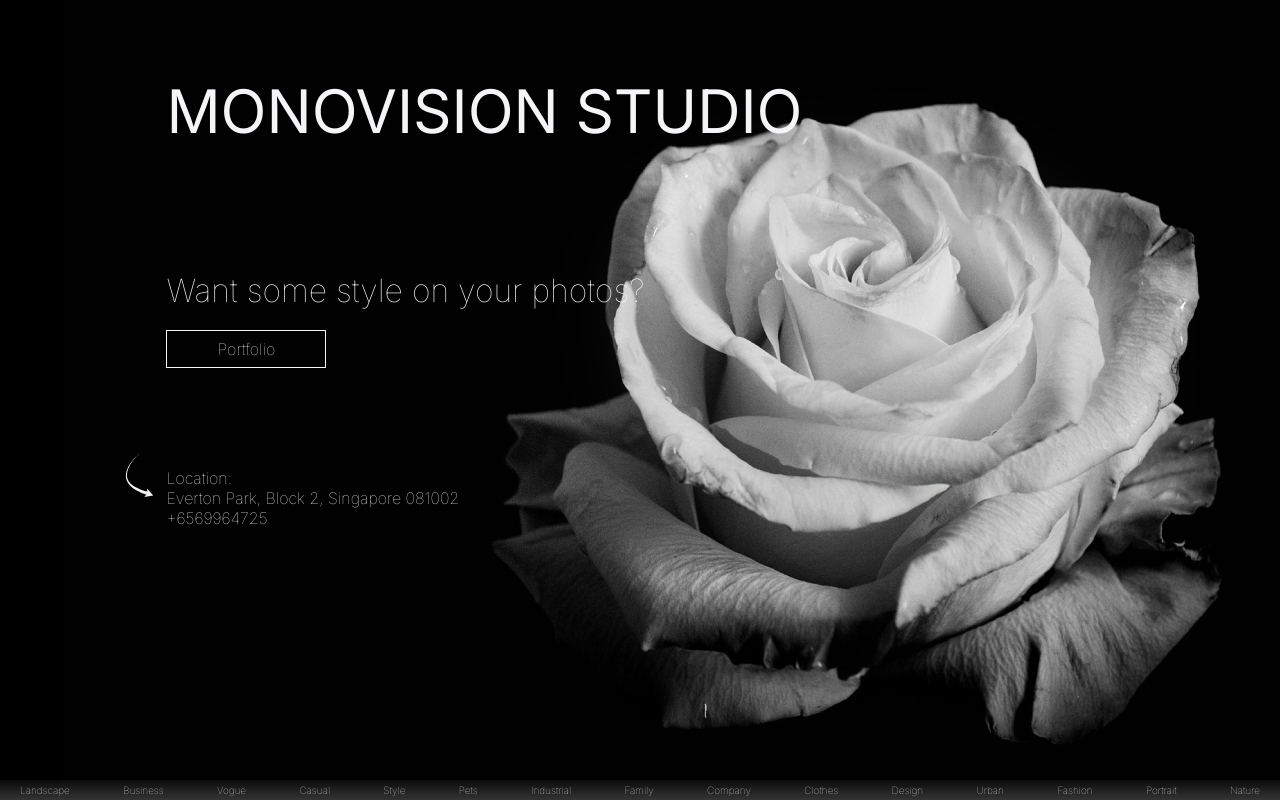
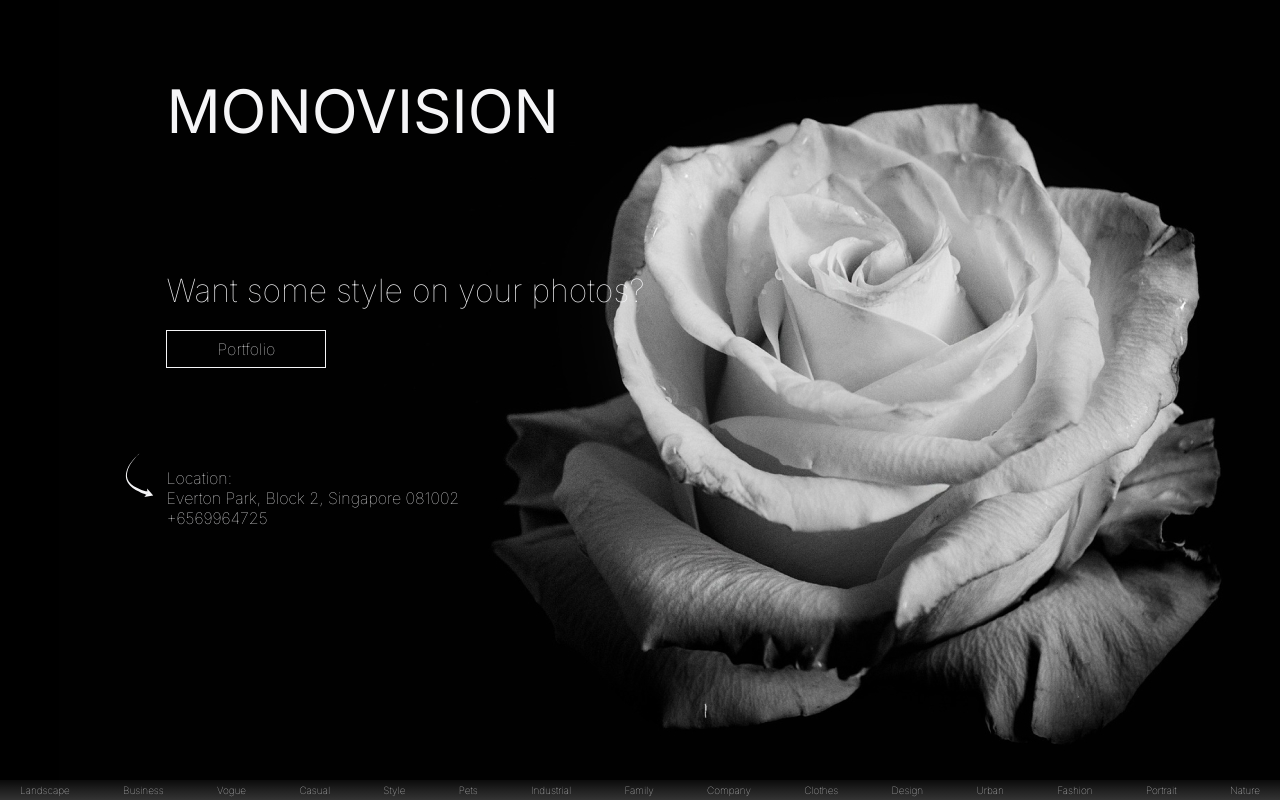
Before and after one commit to grskpl/Monovision-Studio, a plain HTML site: page src/index.html in a window 1280 px wide. Shown: the top 800 px of the page. Drawn offline with Linux system fonts and the light colour scheme; files whose address does not match are found by name.

Commit message:
main title change

```diff
--- a/src/index.html
+++ b/src/index.html
@@ -19,7 +19,7 @@
 	<main>
 		<section class="promo">
 			<div class="container">
-				<h1 class="promo__title">Monovision Studio</h1>
+				<h1 class="promo__title">Monovision</h1>
 				<h2 class="promo__subtitle">Want some style on your photos?</h2>
 				<a href="#portfolio" class="btn">Portfolio</a>
 				<div class="promo_address">
```
